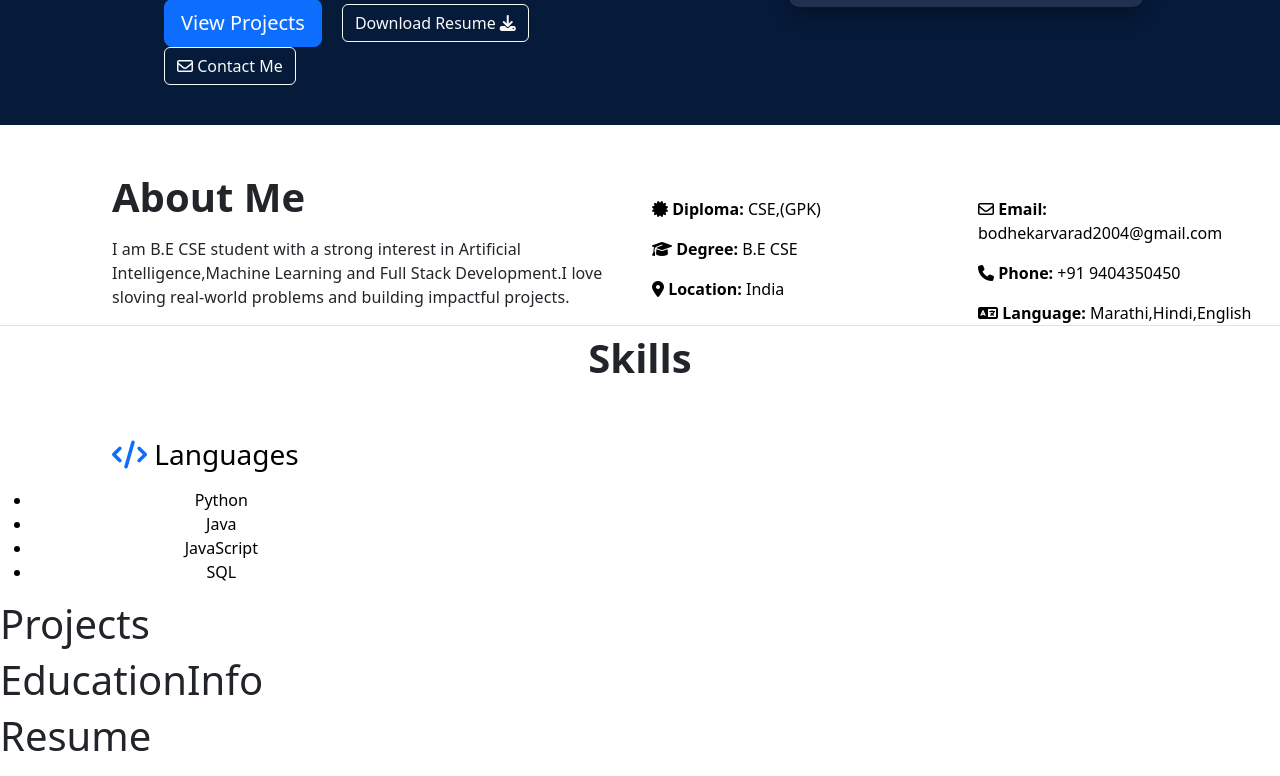
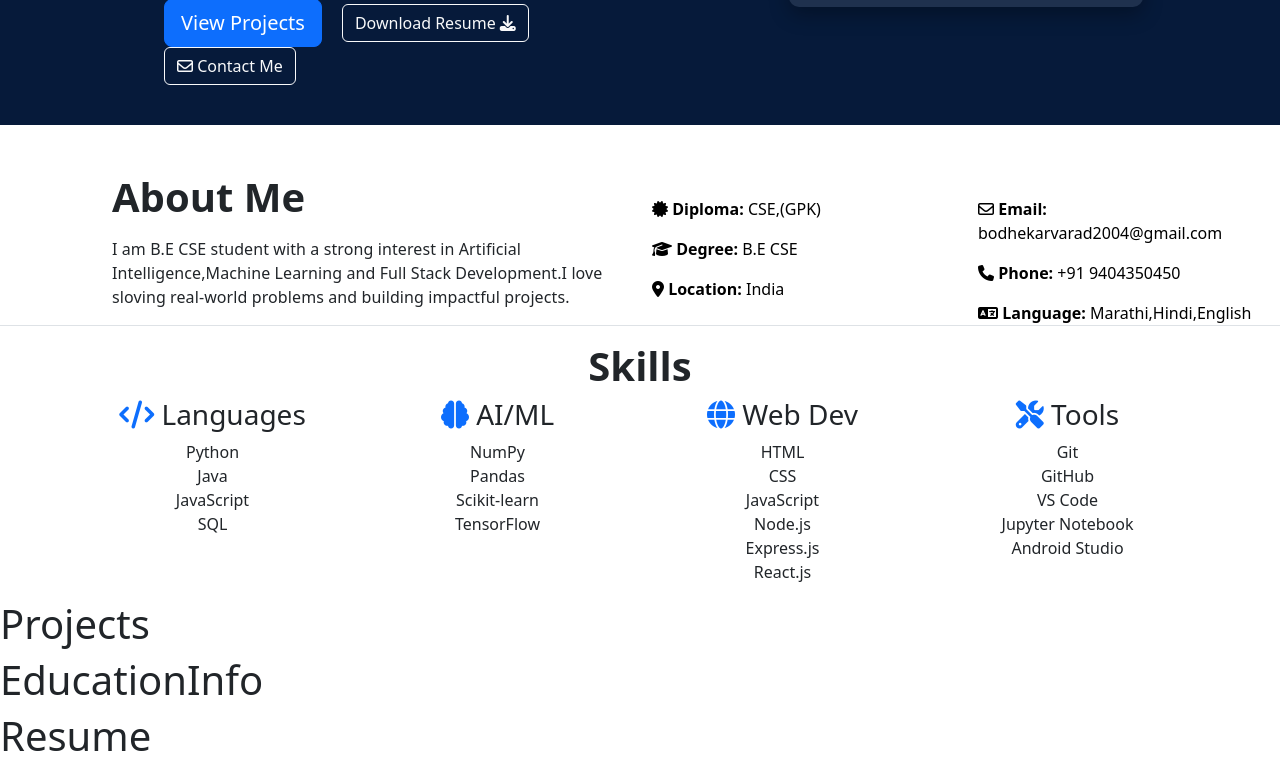
Before and after one commit to bodhekarvarad/varad.bodhekar-portfolio, a React (Vite) app: page / in a window 1280 px wide. Shown: the part 388-1164 px from the top of the page. Built offline with nearby package versions, Linux system fonts and the light colour scheme.

Commit message:
made a skills

```diff
--- a/src/components/Skills.jsx
+++ b/src/components/Skills.jsx
@@ -1,34 +1,72 @@
 import React from "react";
-const Skills=()=>{
-    return(
-<div className="row mt-2">
-    <h1 className="text-center skills f-5"><b>Skills</b></h1>
-   <div className="col-4">
-      <div className="card text-black border-0 mt-5 text-center">
-      <h3 className="card-text mb-3 mx-3  ">
-       <i class="fa-solid fa-code text-primary"></i>{" "}<span>Languages</span>
-      </h3>
-     <div>
-        <ul>
-            <li>
-            Python
-        </li>
-         <li>
-            Java
-        </li>
-         <li>
-            JavaScript
-        </li>
-         <li>
-            SQL
-        </li>
-        </ul>
+
+const Skills = () => {
+  return (
+    <div className="container boder-bottom">
+      <h1 className="text-center skills mt-3">
+        <b>Skills</b>
+      </h1>
+
+      <div className="row text-center">
+        <div className="col-md-3">
+          <div className="card border-0">
+            <h3>
+              <i className="fa-solid fa-code text-primary"></i> Languages
+            </h3>
+            <ul className="list-unstyled">
+              <li>Python</li>
+              <li>Java</li>
+              <li>JavaScript</li>
+              <li>SQL</li>
+            </ul>
+          </div>
+        </div>
+        <div className="col-md-3">
+          <div className="card border-0">
+            <h3>
+              <i className="fa-solid fa-brain text-primary"></i> AI/ML
+            </h3>
+            <ul className="list-unstyled">
+              <li>NumPy</li>
+              <li>Pandas</li>
+              <li>Scikit-learn</li>
+              <li>TensorFlow</li>
+            </ul>
+          </div>
+        </div>
+        <div className="col-md-3">
+          <div className="card border-0 ">
+            <h3>
+              <i className="fa-solid fa-globe text-primary"></i> Web Dev
+            </h3>
+            <ul className="list-unstyled">
+              <li>HTML</li>
+              <li>CSS</li>
+              <li>JavaScript</li>
+               <li>Node.js</li>
+                <li>Express.js</li>
+              <li>React.js</li>
+            </ul>
+          </div>
+        </div>
+        <div className="col-md-3">
+          <div className="card border-0">
+            <h3>
+              <i className="fa-solid fa-screwdriver-wrench text-primary"></i> Tools
+            </h3>
+            <ul className="list-unstyled">
+              <li>Git</li>
+              <li>GitHub</li>
+              <li>VS Code</li>
+              <li>Jupyter Notebook</li>
+              <li>Android Studio</li>
+            </ul>
+          </div>
+        </div>
 
       </div>
+    </div>
+  );
+};
 
-      </div>
-   </div>
-</div>
-    )
-}
 export default Skills;
```
